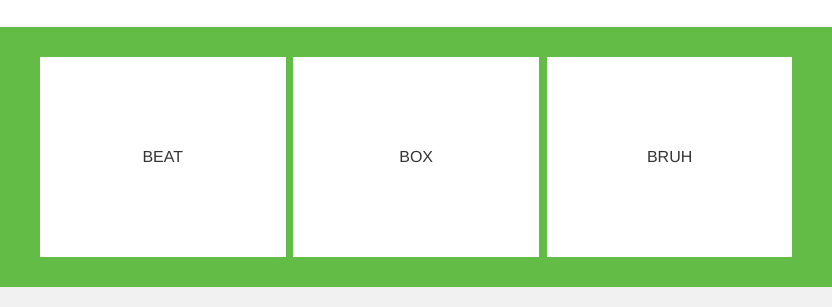
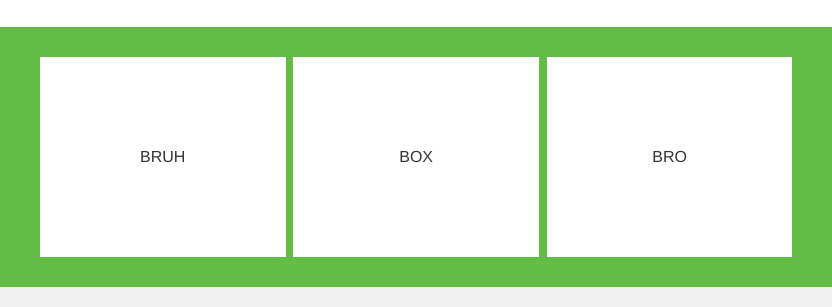
Before and after one commit to zsprague/ensurem-affiliates, a plain HTML site: page index.html in a window 1280 px wide. Shown: the part 1185-1492 px from the top of the page, 220-1052 px from the left. Drawn offline with Linux system fonts and the light colour scheme.

Commit message:
Anything

```diff
--- a/index.html
+++ b/index.html
@@ -34,9 +34,9 @@
     </section>
     <section class="primary flex-center">
       <div class="container flex-around no-pad">
-        <div class="box">BEAT</div>
+        <div class="box">BRUH</div>
         <div class="box">BOX</div>
-        <div class="box">BRUH</div>
+        <div class="box">BRO</div>
       </div>
     </section>
     <section class="light">
```
